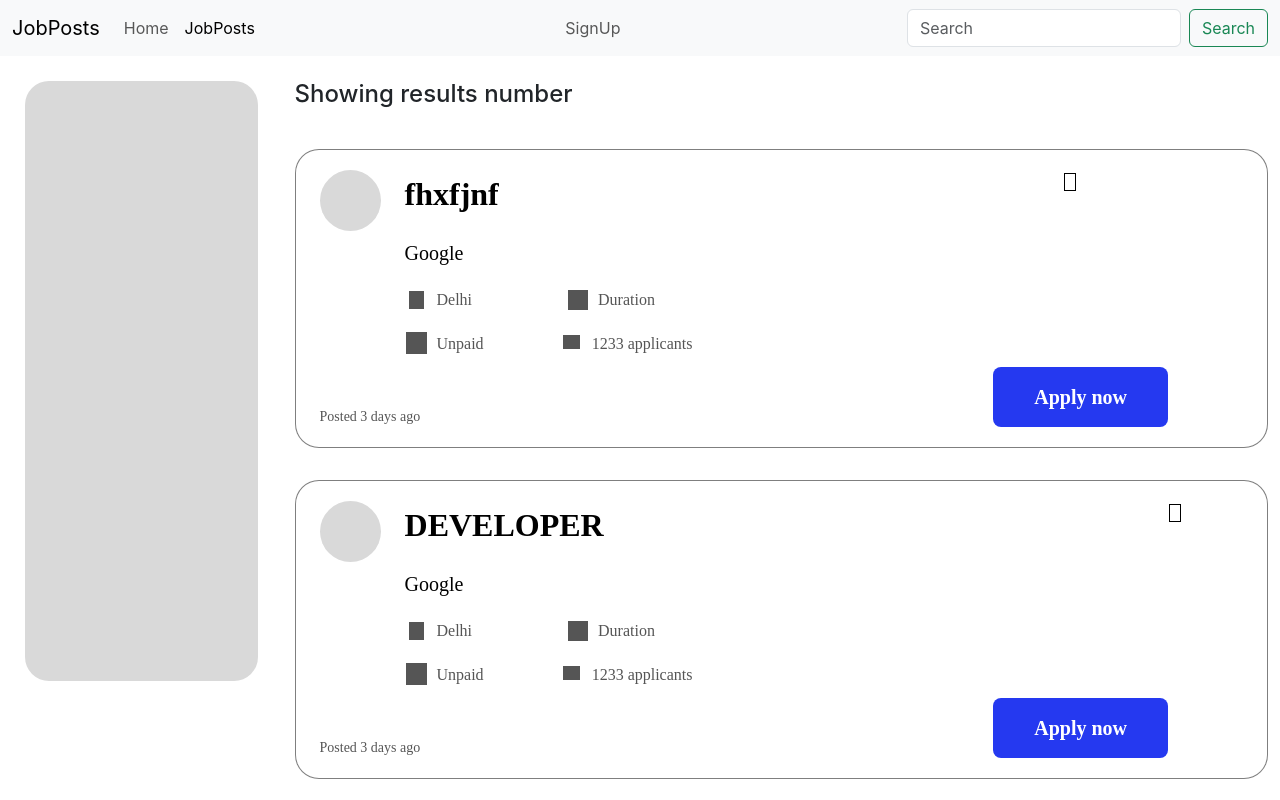
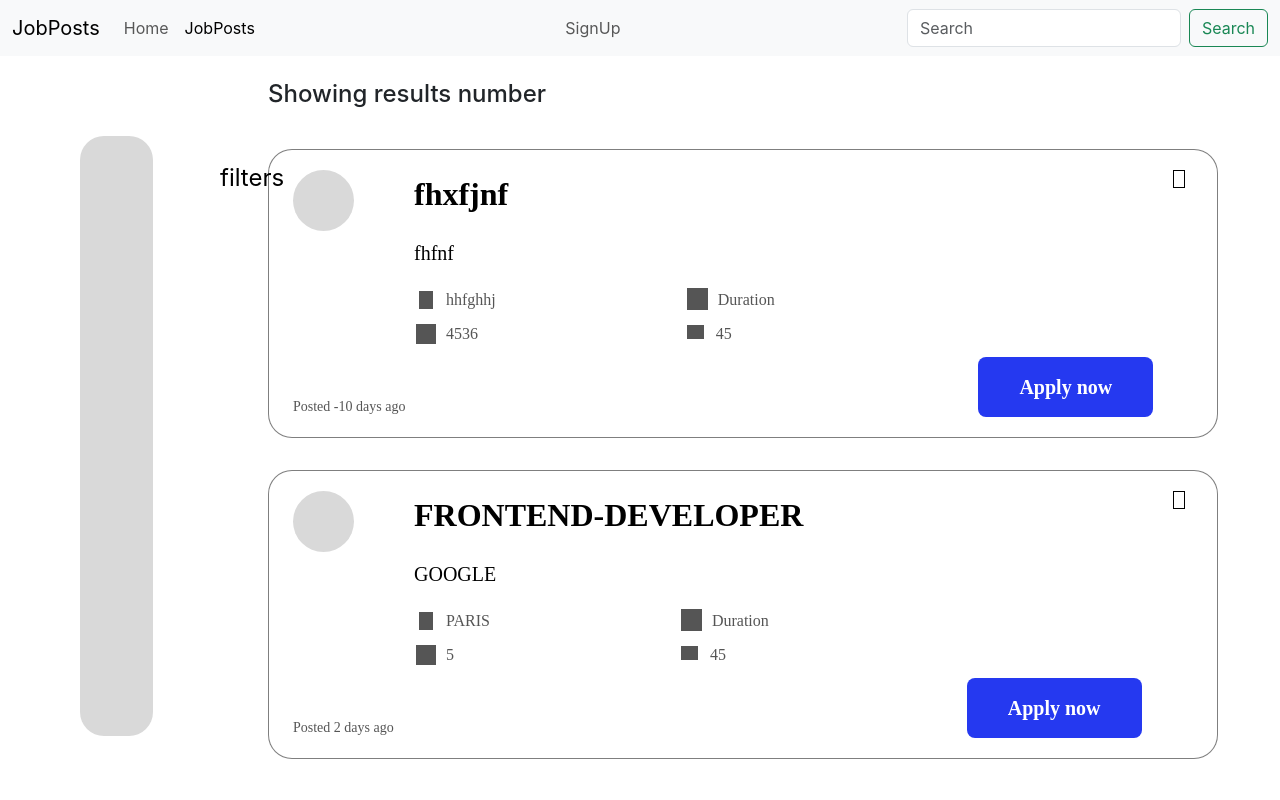
Before and after one commit to SparshKan93/jobfinder, a React (Create React App) app: page /jobposts in a window 1280 px wide. Shown: the top 800 px of the page. Built offline with nearby package versions, Linux system fonts and the light colour scheme.

Commit message:
postcard completed

```diff
--- a/src/Components/JobPosts.js
+++ b/src/Components/JobPosts.js
@@ -1,23 +1,25 @@
-import React  , { useContext }from 'react';
+import React, { useContext } from 'react';
 import postContext from '../context/posts/postContext';
 import PostCard from './PostCard';
 
 
 const JobPosts = () => {
     const context = useContext(postContext);
-    const {posts} = context;
+    const { posts } = context;
     return (
-        <div style= {{display: 'flex'}} >
-            <div style={{ width: 300, height: 600, margin:(25, 25, 0, 25), background: '#D9D9D9', borderRadius: 24 }} />
-            <div className='container'>
+        <div style={{ display: 'flex' }} >
+            <div style={{ width: 350, height: 600, margin: '80px 53px 0 80px', background: '#D9D9D9', borderRadius: 24 }} >
+                <div style={{ left: 220, top: 160, position: 'absolute', color: 'black', fontSize: 24, fontFamily: 'Inter', fontWeight: '400', wordWrap: 'break-word' }}>filters</div>
+            </div>
+            <div className='container' style={{ marginInline: 50 }}>
                 <h4 className='my-4'>Showing results number</h4>
-            <div className="row">
-            {posts.map((post)=>{
-                return   <div className="col-md-12" key={post._id} >
-                 <PostCard post={post} />
-              </div>
-            })}
-            </div>
+                <div className="row">
+                    {posts.map((post) => {
+                        return <div className="col-md-12" key={post._id} >
+                            <PostCard post={post} />
+                        </div>
+                    })}
+                </div>
             </div>
         </div>
         // <div style={{ marginLeft: 205, height: '100%', top:-100, position: 'relative', background: 'white' }}>
--- a/src/Components/Navbar.js
+++ b/src/Components/Navbar.js
@@ -5,7 +5,7 @@ import { NavLink } from 'react-router-dom'
 const Navbar = (props) => {
   return (
     <div>
-      <nav className="navbar navbar-expand-lg bg-body-tertiary">
+      <nav className="navbar navbar-expand-lg bg-body-tertiary sticky">
         <div className="container-fluid">
           <NavLink className="navbar-brand"> {props.title}</NavLink>
           <button className="navbar-toggler" type="button" data-bs-toggle="collapse" data-bs-target="#navbarSupportedContent" aria-controls="navbarSupportedContent" aria-expanded="false" aria-label="Toggle navigation">
--- a/src/Components/PostCard.js
+++ b/src/Components/PostCard.js
@@ -2,55 +2,80 @@ import React from 'react'
 
 const PostCard = (props) => {
     const { post } = props;
+    const providedDate = post.date;
+
+    // Convert the provided date string to a Date object
+    const currentDate = new Date();
+    const postedDate = new Date(providedDate);
+
+    // Calculate the difference in milliseconds
+    const differenceMs = currentDate - postedDate;
+
+    // Convert the difference from milliseconds to days
+    const differenceDays = Math.floor(differenceMs / (1000 * 60 * 60 * 24));
+
+    // Generate the string to display based on the difference
+    let displayString;
+    if (differenceDays === 1) {
+        displayString = "Posted 1 day ago";
+    } else {
+        displayString = `Posted ${differenceDays} days ago`;
+    }
+
     return (
-        <div  className='my-3'>
-            <div style={{width: '100%', height: '100%', paddingLeft: 24, paddingRight: 24, paddingTop: 20, paddingBottom: 20, background: 'white', borderRadius: 24, overflow: 'hidden', border: '1px rgba(0, 0, 0, 0.50) solid', flexDirection: 'column', justifyContent: 'flex-start', alignItems: 'flex-start', gap: 10, display: 'inline-flex'}}>
-    <div style={{flexDirection: 'column', justifyContent: 'flex-start', alignItems: 'flex-start', gap: 11, display: 'flex'}}>
-        <div style={{justifyContent: 'flex-start', alignItems: 'flex-start', gap: 24, display: 'inline-flex'}}>
-            <div style={{width: 61, height: 61, background: '#D9D9D9', borderRadius: 9999}} />
-            <div style={{flexDirection: 'column', justifyContent: 'flex-start', alignItems: 'flex-start', gap: 20, display: 'inline-flex'}}>
-                <div style={{justifyContent: 'flex-start', alignItems: 'flex-start', gap: 559, display: 'inline-flex'}}>
-                    <div style={{color: 'black', fontSize: 32, fontFamily: 'Montserrat', fontWeight: '600', wordWrap: 'break-word'}}>{post.role}</div>
-                    <div style={{width: 24, height: 24, position: 'relative'}}>
-                        <div style={{width: 12, height: 18, left: 6, top: 3, position: 'absolute', border: '1.50px black solid'}}></div>
+
+        <div className='my-3'>
+            <div style={{ width: 'fit-content', minWidth: 950, height: '100%', paddingLeft: 24, paddingRight: 24, paddingTop: 20, paddingBottom: 20, background: 'white', borderRadius: 24, overflow: 'hidden', border: '1px rgba(0, 0, 0, 0.50) solid', flexDirection: 'column', justifyContent: 'flex-start', alignItems: 'flex-start', gap: 10, display: 'inline-flex' }}>
+                <div style={{ flexDirection: 'column', justifyContent: 'flex-start', alignItems: 'flex-start', gap: 11, display: 'flex' }}>
+                    <div style={{ justifyContent: 'flex-start', alignItems: 'flex-start', gap: 24, display: 'inline-flex' }}>
+                        <div style={{ width: 61, height: 61, background: '#D9D9D9', borderRadius: 9999 }} />
+                        <div style={{ width: 12, height: 24, position: 'relative', left: 795 }}>
+                            <div style={{ width: 12, height: 18, position: 'absolute', border: '1.50px black solid' }}></div>
+                        </div>
+                        <div style={{ flexDirection: 'column', justifyContent: 'flex-start', alignItems: 'flex-start', gap: 20, display: 'inline-flex' }}>
+                            {/* <div style={{display: 'flex' }}>    */}
+                            <div style={{ justifyContent: 'flex-start', alignItems: 'flex-start', gap: 559, display: 'inline-flex', width: 600 }}>
+                                <div style={{ color: 'black', fontSize: 32, fontFamily: 'Montserrat', fontWeight: '600', wordWrap: 'break-word' }}>{post.role}</div>
+                            </div>
+                            {/* </div>  */}
+                            <div style={{ color: 'black', fontSize: 20, fontFamily: 'Montserrat', fontWeight: '400', wordWrap: 'break-word' }}>{post.companyName}</div>
+                            <div style={{ display: 'flex' }}>
+                                <div style={{ gap: 10, display: 'inline-flex', flexDirection: 'column', marginRight: 150 }}>
+                                    <div style={{ justifyContent: 'flex-start', alignItems: 'center', gap: 8, display: 'flex' }}>
+                                        <div style={{ width: 24, height: 24, position: 'relative' }}>
+                                            <div style={{ width: 14.19, height: 18.02, left: 4.90, top: 3, position: 'absolute', background: '#555555' }}></div>
+                                        </div>
+                                        <div style={{ color: '#555555', fontSize: 16, fontFamily: 'Montserrat', fontWeight: '400', wordWrap: 'break-word' }}>{post.location}</div>
+                                    </div>
+                                    <div style={{ justifyContent: 'flex-start', alignItems: 'center', gap: 8, display: 'flex' }}>
+                                        <div style={{ width: 24, height: 24, position: 'relative' }}>
+                                            <div style={{ width: 20, height: 20, left: 2, top: 2, position: 'absolute', background: '#555555' }}></div>
+                                        </div>
+                                        <div style={{ color: '#555555', fontSize: 16, fontFamily: 'Montserrat', fontWeight: '400', wordWrap: 'break-word' }}>{post.stipend}</div>
                                     </div>
                                 </div>
-                <div style={{color: 'black', fontSize: 20, fontFamily: 'Montserrat', fontWeight: '400', wordWrap: 'break-word'}}>Google</div>
-                <div style={{justifyContent: 'flex-start', alignItems: 'flex-start', gap: 94, display: 'inline-flex'}}>
-                    <div style={{justifyContent: 'flex-start', alignItems: 'center', gap: 8, display: 'flex'}}>
-                        <div style={{width: 24, height: 24, position: 'relative'}}>
-                            <div style={{width: 14.19, height: 18.02, left: 4.90, top: 3, position: 'absolute', background: '#555555'}}></div>
+                                <div style={{ gap: 10, display: 'inline-flex', flexDirection: 'column', marginInline: 40 }}>
+                                    <div style={{ justifyContent: 'flex-start', alignItems: 'center', gap: 8, display: 'flex' }}>
+                                        <div style={{ width: 24, height: 24, position: 'relative' }}>
+                                            <div style={{ width: 7, height: 7, left: 8.50, top: 12.50, position: 'absolute', background: '#555555' }}></div>
+                                            <div style={{ width: 21, height: 21.34, left: 1.50, top: 0.66, position: 'absolute', background: '#555555' }}></div>
                                         </div>
-                        <div style={{color: '#555555', fontSize: 16, fontFamily: 'Montserrat', fontWeight: '400', wordWrap: 'break-word'}}>Delhi</div>
+                                        <div style={{ color: '#555555', fontSize: 16, fontFamily: 'Montserrat', fontWeight: '400', wordWrap: 'break-word' }}>Duration</div>
                                     </div>
-                    <div style={{justifyContent: 'flex-start', alignItems: 'center', gap: 8, display: 'flex'}}>
-                        <div style={{width: 24, height: 24, position: 'relative'}}>
-                            <div style={{width: 20, height: 20, left: 2, top: 2, position: 'absolute', background: '#555555'}}></div>
+                                    <div style={{ justifyContent: 'flex-start', alignItems: 'flex-start', gap: 10, display: 'flex' }}>
+                                        <div style={{ width: 20, height: 20, position: 'relative' }}>
+                                            <div style={{ width: 17, height: 13.50, left: 1.50, top: 3.50, position: 'absolute', background: '#555555' }}></div>
                                         </div>
-                        <div style={{color: '#555555', fontSize: 16, fontFamily: 'Montserrat', fontWeight: '400', wordWrap: 'break-word'}}>Duration</div>
-                    </div>
-                </div>
-                <div style={{justifyContent: 'flex-start', alignItems: 'flex-start', gap: 78, display: 'inline-flex'}}>
-                    <div style={{justifyContent: 'flex-start', alignItems: 'center', gap: 8, display: 'flex'}}>
-                        <div style={{width: 24, height: 24, position: 'relative'}}>
-                            <div style={{width: 7, height: 7, left: 8.50, top: 12.50, position: 'absolute', background: '#555555'}}></div>
-                            <div style={{width: 21, height: 21.34, left: 1.50, top: 0.66, position: 'absolute', background: '#555555'}}></div>
-                        </div>
-                        <div style={{color: '#555555', fontSize: 16, fontFamily: 'Montserrat', fontWeight: '400', wordWrap: 'break-word'}}>Unpaid</div>
-                    </div>
-                    <div style={{justifyContent: 'flex-start', alignItems: 'flex-start', gap: 10, display: 'flex'}}>
-                        <div style={{width: 20, height: 20, position: 'relative'}}>
-                            <div style={{width: 17, height: 13.50, left: 1.50, top: 3.50, position: 'absolute', background: '#555555'}}></div>
-                        </div>
-                        <div style={{color: '#555555', fontSize: 16, fontFamily: 'Montserrat', fontWeight: '400', wordWrap: 'break-word'}}>1233 applicants</div>
+                                        <div style={{ color: '#555555', fontSize: 16, fontFamily: 'Montserrat', fontWeight: '400', wordWrap: 'break-word' }}>{post.applicantsNo}</div>
                                     </div>
                                 </div>
                             </div>
                         </div>
-        <div style={{justifyContent: 'flex-start', alignItems: 'flex-end', gap: 573, display: 'inline-flex'}}>
-            <div style={{color: '#555555', fontSize: 14, fontFamily: 'Montserrat', fontWeight: '400', wordWrap: 'break-word'}}>Posted 3 days ago</div>
-            <div style={{paddingLeft: 41, paddingRight: 41, paddingTop: 15, paddingBottom: 15, background: '#2539F0', borderRadius: 8, overflow: 'hidden', justifyContent: 'center', alignItems: 'center', gap: 10, display: 'flex'}}>
-                <div style={{color: 'white', fontSize: 20, fontFamily: 'Montserrat', fontWeight: '600', wordWrap: 'break-word'}}>Apply now</div>
+                    </div>
+                    <div style={{ justifyContent: 'flex-start', alignItems: 'flex-end', gap: 573, display: 'inline-flex' }}>
+                    <div style={{color: '#555555', fontSize: 14, fontFamily: 'Montserrat', fontWeight: '400', wordWrap: 'break-word'}}>{displayString}</div>
+                        <div style={{ paddingLeft: 41, paddingRight: 41, paddingTop: 15, paddingBottom: 15, background: '#2539F0', borderRadius: 8, overflow: 'hidden', justifyContent: 'center', alignItems: 'center', gap: 10, display: 'flex' }}>
+                            <div style={{ color: 'white', fontSize: 20, fontFamily: 'Montserrat', fontWeight: '600', wordWrap: 'break-word' }}>Apply now</div>
                         </div>
                     </div>
                 </div>
--- a/src/context/posts/PostState.js
+++ b/src/context/posts/PostState.js
@@ -12,43 +12,21 @@ const PostState = (props)=>{
             "stipend": 4536,
             "location": "hhfghhj",
             "endingTime": null,
-            "date": "2024-02-27T20:58:11.083Z",
+            "applicantsNo": 45,
+            "date": "2024-03-24T20:58:11.083Z",
             "__v": 0
           },
           {
             "_id": "65de4cf7ed1d02f83c1556ac",
             "image": "IMAGE",
-            "role": "DEVELOPER",
+            "role": "FRONTEND-DEVELOPER",
             "companyName": "GOOGLE",
             "skillsRequired": "DEV",
             "stipend": 5,
             "location": "PARIS",
             "endingTime": null,
-            "date": "2024-02-27T20:58:31.184Z",
-            "__v": 0
-          },
-          {
-            "_id": "65de4cf7ed1d02f83c1556ac",
-            "image": "IMAGE",
-            "role": "DEVELOPER",
-            "companyName": "GOOGLE",
-            "skillsRequired": "DEV",
-            "stipend": 5,
-            "location": "PARIS",
-            "endingTime": null,
-            "date": "2024-02-27T20:58:31.184Z",
-            "__v": 0
-          },
-          {
-            "_id": "65de4cf7ed1d02f83c1556ac",
-            "image": "IMAGE",
-            "role": "DEVELOPER",
-            "companyName": "GOOGLE",
-            "skillsRequired": "DEV",
-            "stipend": 5,
-            "location": "PARIS",
-            "endingTime": null,
-            "date": "2024-02-27T20:58:31.184Z",
+            "applicantsNo": 45,
+            "date": "2024-03-12T20:58:31.184Z",
             "__v": 0
           }
         ];
```
Lines whose indentation alone changed are shown as unchanged.
